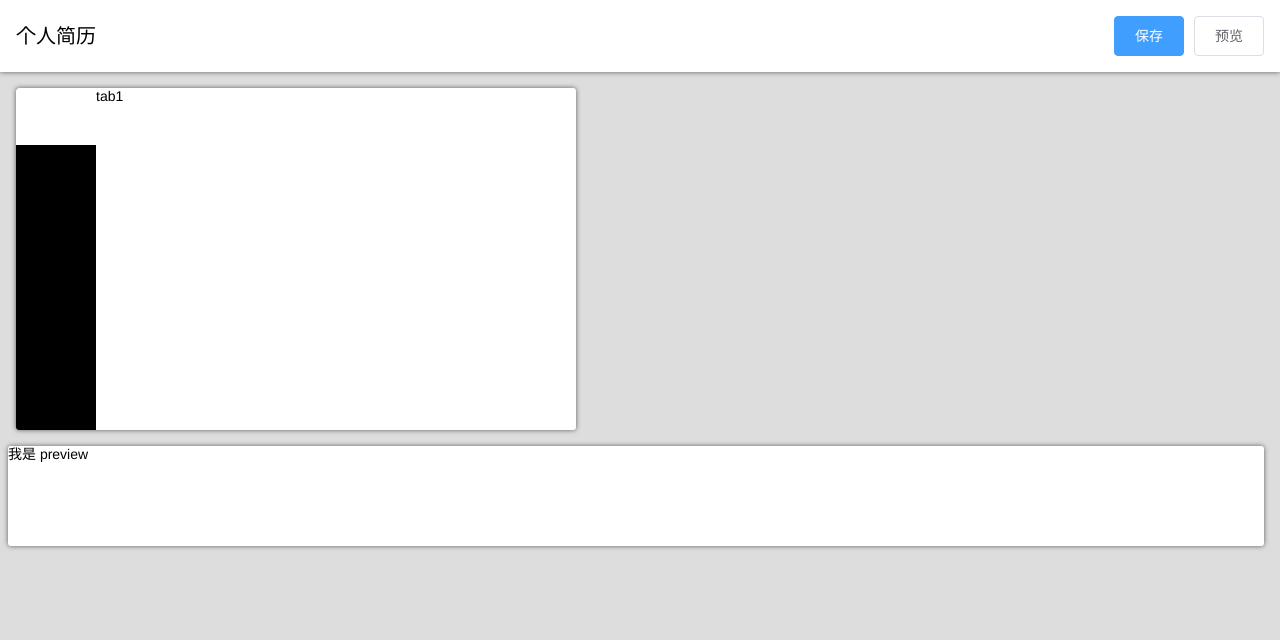
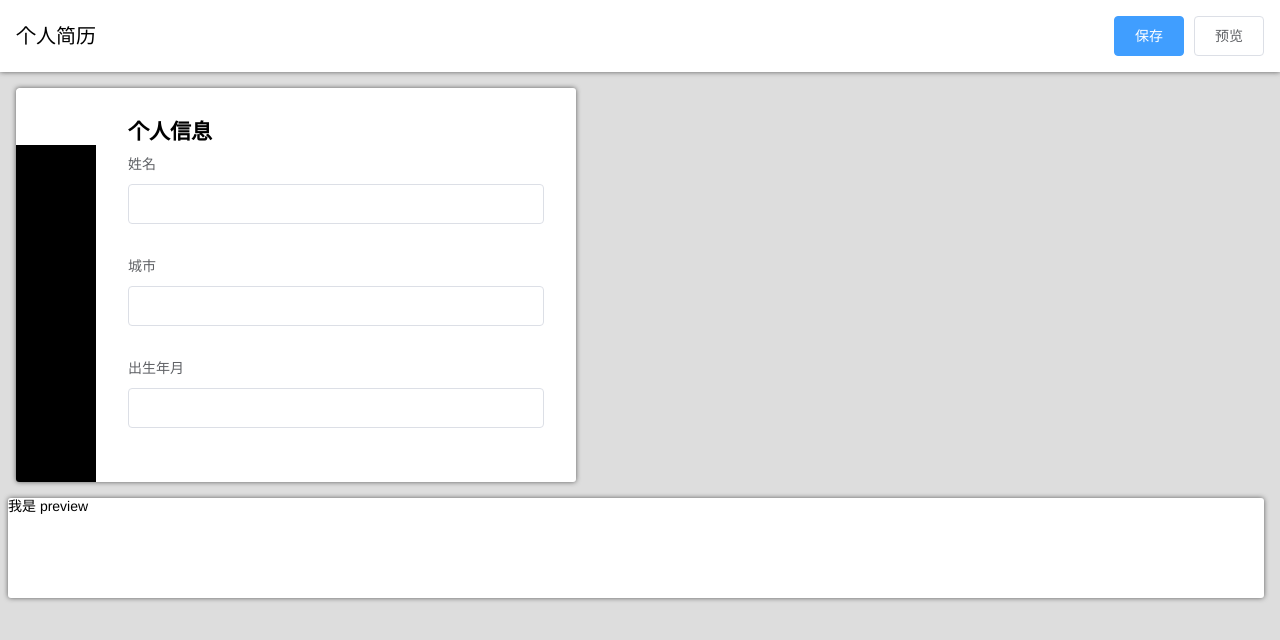
Before and after one commit to kotou/Vue-resume, a Vue app: page / in a window 1280 px wide. Shown: the top 640 px of the page. Built offline with nearby package versions, Linux system fonts and the light colour scheme.

Commit message:
完成工作经历和化个人信息

```diff
--- a/src/components/Editor.vue
+++ b/src/components/Editor.vue
@@ -2,31 +2,80 @@
     <div id="editor">
         <nav>
             <ol>
-                <li v-for="i in [0,1,2,3,4,5]" :class="{avctive:currentTap === i}" v-on:click="currentTap = i">
+                <li v-for="i in [0,1,2,3,4,5]" :class="{avctive:currentTap === i}" @click="currentTap = i">
                     <svg class="icon">
-                        <use v-bind:xlink:href="`#icon-${icons[i]}`"></use>
+                        <use :xlink:href="`#icon-${icons[i]}`"></use>
                     </svg>
                 </li>
             </ol>
         </nav>
         <ol class="panes">
-            <li :class="{avctive:currentTap === 0}">tab1</li>
-            <li :class="{avctive:currentTap === 1}">tab2</li>
-            <li :class="{avctive:currentTap === 2}">tab3</li>
-            <li :class="{avctive:currentTap === 3}">tab4</li>
-            <li :class="{avctive:currentTap === 4}">tab5</li>
-            <li :class="{avctive:currentTap === 5}">tab6</li>
+            <!--<li v-for="i in [0,1,2,3,4,5]" :class="{avctive:currentTap === i}">tab{{i+1}}</li>-->
+            <li :class="{avctive:currentTap === 0}">
+                <profileEditor :profile="profile"></profileEditor>
+            </li>
+            <li :class="{avctive:currentTap === 1}">
+                <h2>工作经历</h2>
+                <div class="wrap" v-for="(work,index) in workExperience">
+                    <el-form>
+                        <el-form-item label="公司">
+                            <el-input v-model="work.company"></el-input>
+                        </el-form-item>
+                        <el-form-item label="工作内容">
+                            <el-input v-model="work.content"></el-input>
+                        </el-form-item>
+                    </el-form>
+                    <i class="el-icon-close" @click="removeWorkExperience(index)"></i>
+                </div>
+                <div style="position: relative;">
+                    <el-button type="primary" icon="el-icon-plus" @click="addWorkExperience" style="position: absolute;top:0;right:0;"></el-button>
+                </div>
+            </li>
+            <li :class="{avctive:currentTap === 2}">
+                <h2>学习经历</h2>
+            </li>
+            <li :class="{avctive:currentTap === 3}">
+                <h2>项目经历</h2>
+            </li>
+            <li :class="{avctive:currentTap === 4}">
+                <h2>获奖情况</h2>
+            </li>
+            <li :class="{avctive:currentTap === 5}">
+                <h2>联系方式</h2>
+            </li>
         </ol>
     </div>
 </template>
 
 <script>
+    import profileEditor from './profileEditor.vue'
     export default {
+        components: {profileEditor},
         data() {
             return {
                 currentTap: 0,
-                icons: ['identity', 'experience', 'book', 'project', 'prize', 'phone']
+                icons: ['identity', 'experience', 'book', 'project', 'prize', 'phone'],
+                profile: {
+                    name: '',
+                    city: '',
+                    birth: ''
+                },
+                workExperience: [
+                    { company: '', content: '' }
+                ]
             }
+        },
+        methods: {
+            addWorkExperience() {
+                this.workExperience.push({
+                    company: '', content: ''
+                })
+            },
+            removeWorkExperience(index) {
+                this.workExperience.splice(index, 1)
+            }
+        },
+        created() {
         }
     }
 </script>
@@ -38,7 +87,6 @@
         >nav {
             background: #000;
             width: 80px;
-
             >ol>li {
                 padding: 16px 0;
                 text-align: center;
@@ -56,8 +104,21 @@
             }
         }
         >.panes {
+            flex: 1;
+
             >li {
                 display: none;
+                padding: 32px;
+                height: 100%;
+                overflow: auto;
+                .wrap {
+                    position: relative;
+                    >.el-icon-close {
+                        position: absolute;
+                        right: 0;
+                        top: 0;
+                    }
+                }
                 &.avctive {
                     display: block;
                 }
--- /dev/null
+++ b/src/components/profileEditor.vue
@@ -0,0 +1,22 @@
+<template>
+    <div>
+        <h2>个人信息</h2>
+        <el-form>
+            <el-form-item label="姓名">
+                <el-input v-model="profile.name"></el-input>
+            </el-form-item>
+            <el-form-item label="城市">
+                <el-input v-model="profile.city"></el-input>
+            </el-form-item>
+            <el-form-item label="出生年月">
+                <el-input v-model="profile.birth"></el-input>
+            </el-form-item>
+        </el-form>
+    </div>
+</template>
+
+<script>
+    export default {
+        props: ['profile']
+    }
+</script>
```
